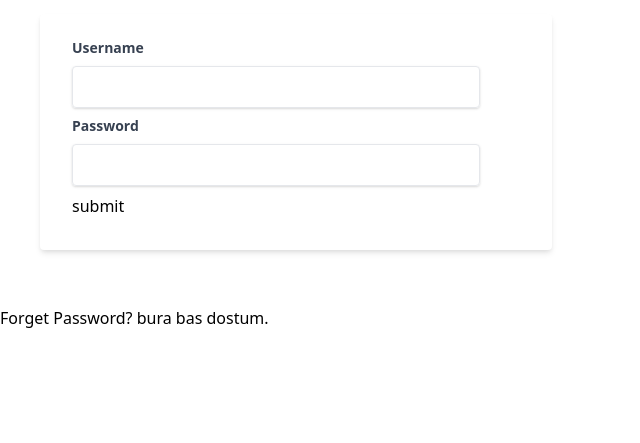
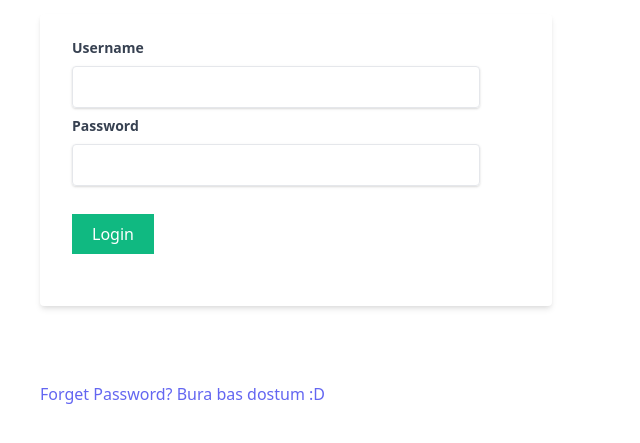
Before and after one commit to ali-nobariasl/SocialMedia, a Django app: page /users/login/ in a window 1280 px wide. Shown: the part 170-613 px from the top of the page, without its empty margins (0-640 px from the left). Run offline with Django 5.2, Linux system fonts and the light colour scheme; style sheets or scripts are compiled from the project's sources.

Commit message:
login page finished

```diff
--- a/socialproject/users/templates/users/login.html
+++ b/socialproject/users/templates/users/login.html
@@ -16,13 +16,15 @@
             <div class="shadow text-gray-700 appeance-none border rounded py-2 px-3 mr-10">{{form.password}}</div>
         </div>
 
-        <button type="submit" >submit</button>
+        <button class="text-white bg-green-500 px-5 py-2 my-5" type="submit" >Login</button>
     </form>
 </div>
 
-<p><a href="{% url 'password_reset' %}">
-    Forget Password? bura bas dostum.
-</a></p>
+<p class="px-10 py-5">
+    <a class="text-indigo-500"  href="{% url 'password_reset' %}">
+    Forget Password? Bura bas dostum :D
+    </a>
+</p>
 
 
 
```
